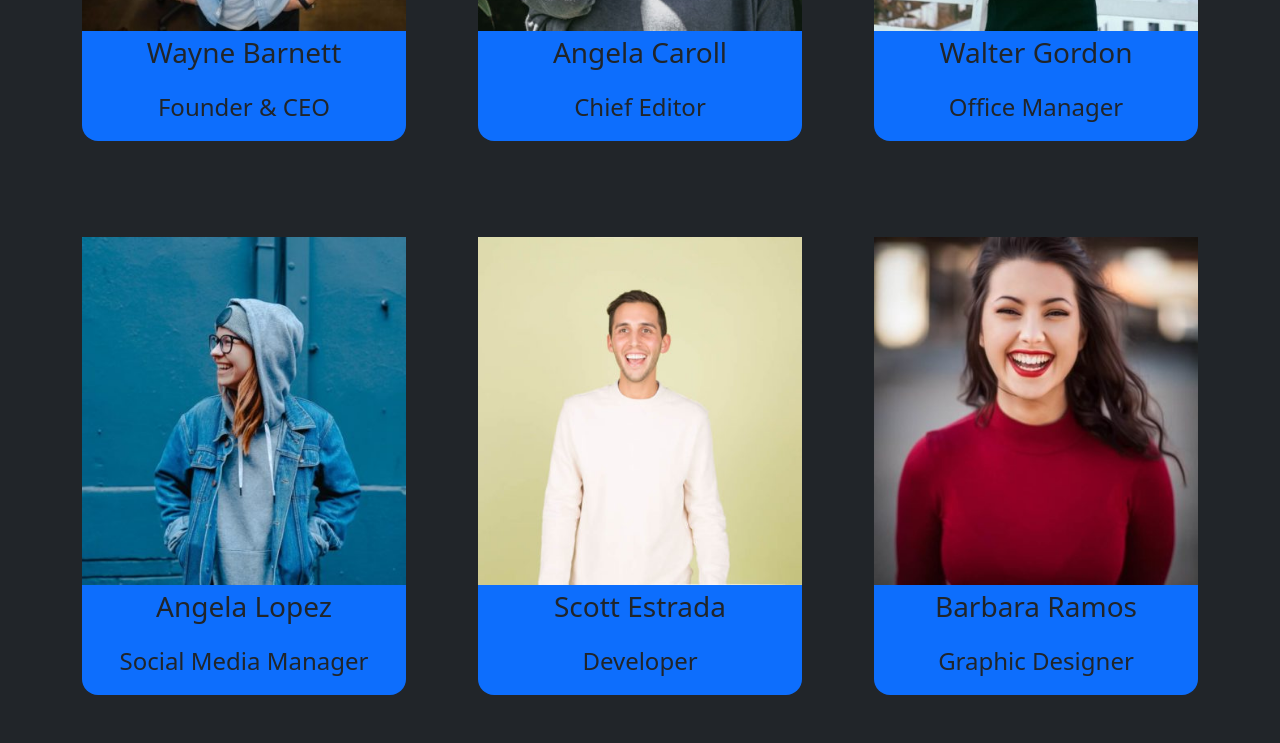
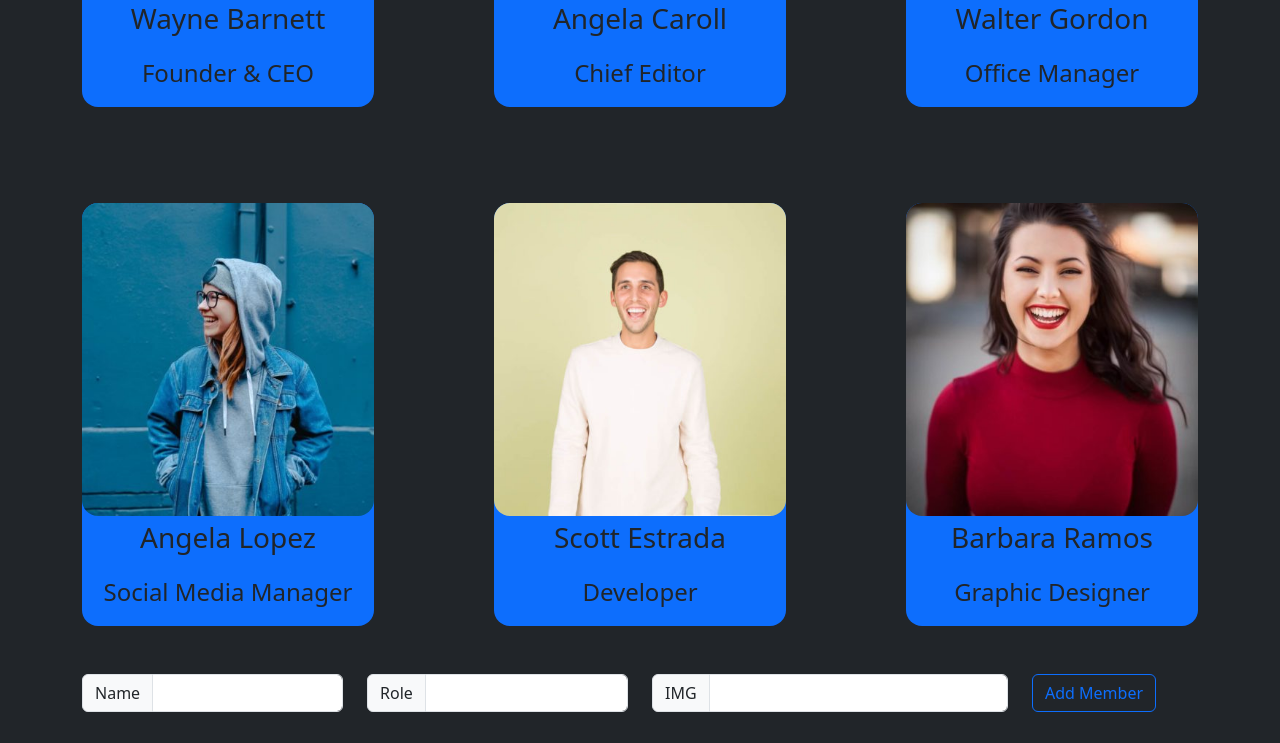
Before and after one commit to EugeniuPopescu/js-our-team, a plain HTML site: page index.html in a window 1280 px wide. Shown: the part 420-1163 px from the top of the page. Drawn offline with nearby package versions, Linux system fonts and the light colour scheme.

Commit message:
feat: add new memeber & functions

```diff
--- a/index.html
+++ b/index.html
@@ -18,6 +18,29 @@
                     <img src="">
                 </div> -->
             </div>
+            <div class="row">
+                <div class="col-3">
+                    <div class="input-group mb-3">
+                        <span class="input-group-text" id="inputGroup-sizing-default">Name</span>
+                        <input id="newName" type="text" class="form-control" aria-label="Sizing example input" aria-describedby="inputGroup-sizing-default">
+                    </div>
+                </div>
+                <div class="col-3">
+                    <div class="input-group mb-3">
+                        <span class="input-group-text" id="inputGroup-sizing-default">Role</span>
+                        <input id="newRole" type="text" class="form-control" aria-label="Sizing example input" aria-describedby="inputGroup-sizing-default">
+                    </div>
+                </div>
+                <div class="col-4">
+                    <div class="input-group mb-3">
+                        <span class="input-group-text" id="inputGroup-sizing-default">IMG</span>
+                        <input id="newImage" type="text" class="form-control" aria-label="Sizing example input" aria-describedby="inputGroup-sizing-default">
+                    </div>
+                </div>
+                <div class="col-2">
+                    <button id="addMemberBtn" type="button" class="btn btn-outline-primary">Add Member</button>
+                </div>
+            </div>
         </div>
 
         <script src="main.js"></script>
--- a/main.js
+++ b/main.js
@@ -34,23 +34,41 @@ let team = [
     }
 ]
 
+
+/************************** FUNCTIONS *******************************/
+
+// faccio una funzione create card, che mi ritorna l'inserimento l'inserimento nell'html
+// dove cardData sono i dati del nuovo utente
+function createCard(cardData) {
+    let result = `
+    <div class="box bg-primary text-dark my-5">
+        <img src="./img/${cardData.foto}">
+        <p class="nome text-center fs-3">${cardData.nome}</p>
+        <p class="ruolo text-center fs-4">${cardData.ruolo}</p>
+    </div>`;
+
+    return result;
+}
+
+
+// funzione che mi rendereizza a schermo le card che ho nell'array
+function renderCards() {
     // mi prendo il container
     let container = document.querySelector('.box-container');
 
+    // lo svuoto ogni volta che ricarico la pagina
+    container.innerHTML = '';
 
+    // e ciclo con l'object array che ho
     // stampo l'array con un ciclo for
     for (let i = 0; i < team.length; i++) {
         let individuo = team[i];
         // stampo gli oggetti
         // console.log(individuo);
 
-    let box = `<div class="box bg-primary text-dark my-5">
-        <img src="./img/${individuo.foto}">
-        <p class="nome text-center fs-3">${individuo.nome}</p>
-        <p class="ruolo text-center fs-4">${individuo.ruolo}</p>
-    </div>`
-
-    container.innerHTML += box;
+        // mi prendo la funzione creatMemeber
+        let personCard = createCard(individuo);
+        container.innerHTML += personCard;
 
 
         // stampo con for in
@@ -64,3 +82,39 @@ for (let i = 0; i < team.length; i++) {
         }
         console.log('--------------------------------');
     }
+}
+
+
+// function addMember, consente di aggiungere personal attraverso un form
+function addMember() {
+
+    // mi prendo il valore dal form
+    let newName = document.querySelector('#newName').value;
+    let newRole = document.querySelector('#newRole').value;
+    let newImage = document.querySelector('#newImage').value;
+
+    // SE l'immagine è nulla do di default un immagine
+    if (newImage == '') {
+        newImage = "placeholder.jpg";
+    }
+
+    // mi creo l'oggetto con il nuovo memebro che verrà inserito nel render
+    let newMember = {
+        nome: newName,
+        ruolo: newRole,
+        foto: newImage
+    }
+
+    // aggiungo il memebro nuovo nel team
+    team.push(newMember);
+
+    let container = document.querySelector('.box-container');
+    container.innerHTML += createCard(newMember);
+}
+
+/************************** CARICAMENTO PAGINA *******************************/
+renderCards();
+
+// cal click del bottone aggiungo il newMemeber
+document.querySelector('#addMemberBtn').addEventListener('click', addMember);
+/************************** CARICAMENTO PAGINA *******************************/
--- a/style.css
+++ b/style.css
@@ -6,11 +6,12 @@
 }
 
 .box {
-    width: calc(100% / 3 - 3rem);
+    width: calc(100% / 3 - 5rem);
 
     border-radius: 1rem;
 }
 
 img {
     width: 100%;
+    border-radius: 1em;
 }
```
Lines whose indentation alone changed are shown as unchanged.
